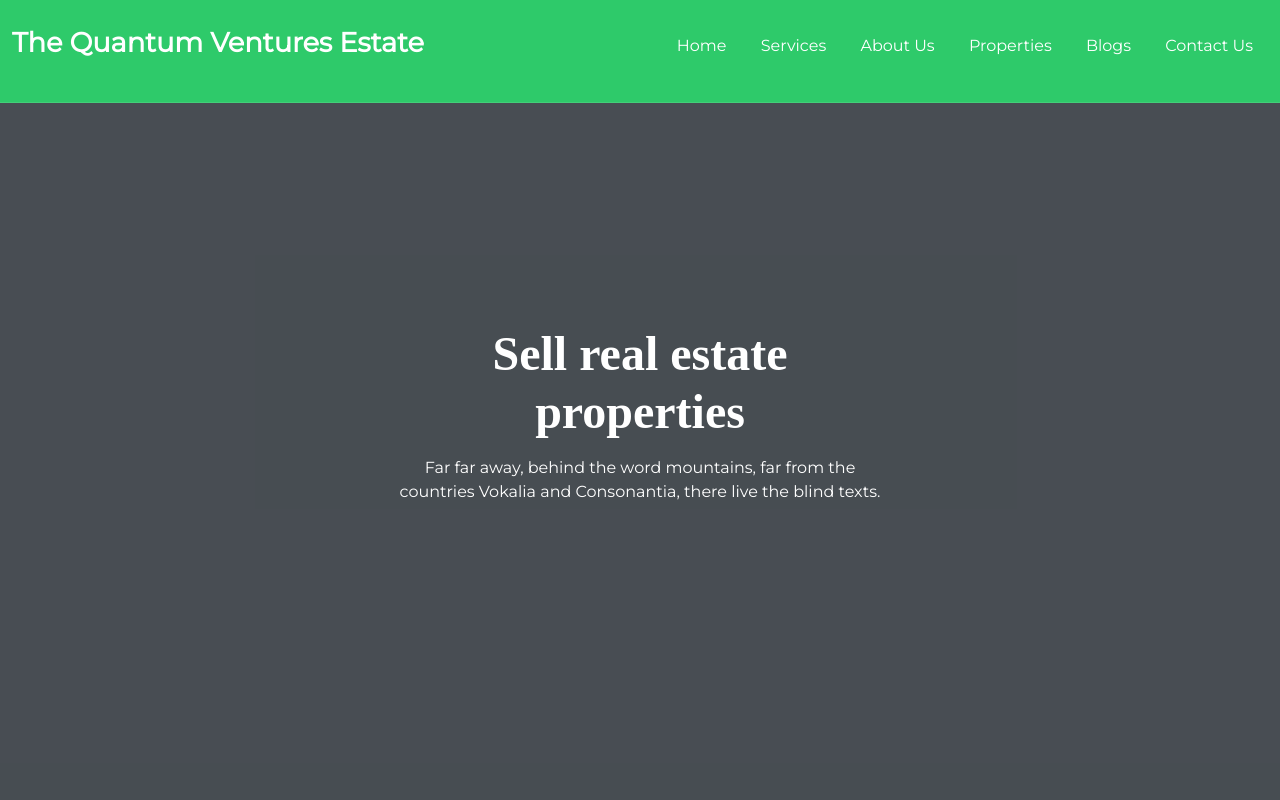
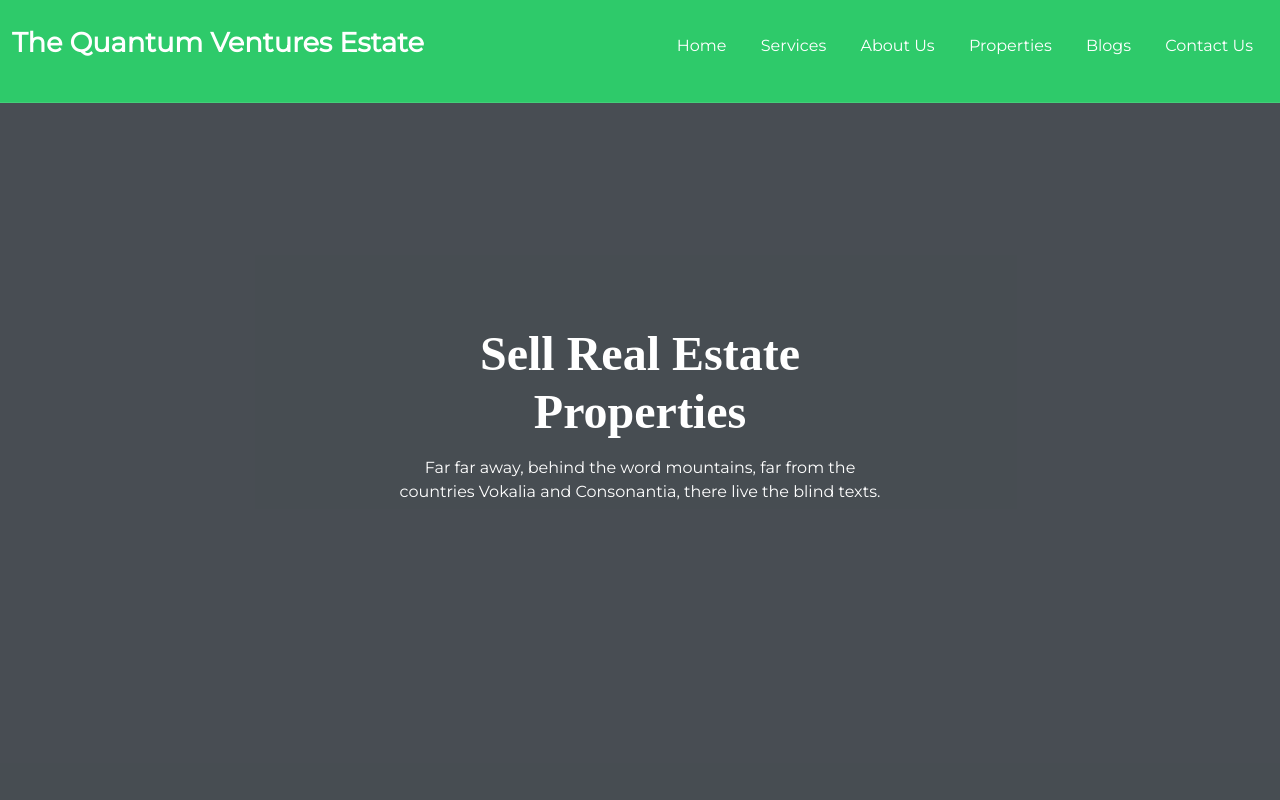
Before and after one commit to Harshakf95/QuantumVentures-Website, a plain HTML site: page index.html in a window 1280 px wide. Shown: the top 800 px of the page. Drawn offline with nearby package versions, Linux system fonts and the light colour scheme.

Commit message:
Fourteenth coomit

```diff
--- a/index.html
+++ b/index.html
@@ -49,7 +49,7 @@
     <section id="hero">
         <div class="fade"></div>
         <div class="hero-text">
-            <h1>Sell real estate properties</h1>
+            <h1>Sell Real Estate Properties</h1>
             <p>Far far away, behind the word mountains, far from the countries Vokalia and Consonantia, there live
                 the blind texts.</p>
         </div>
```
